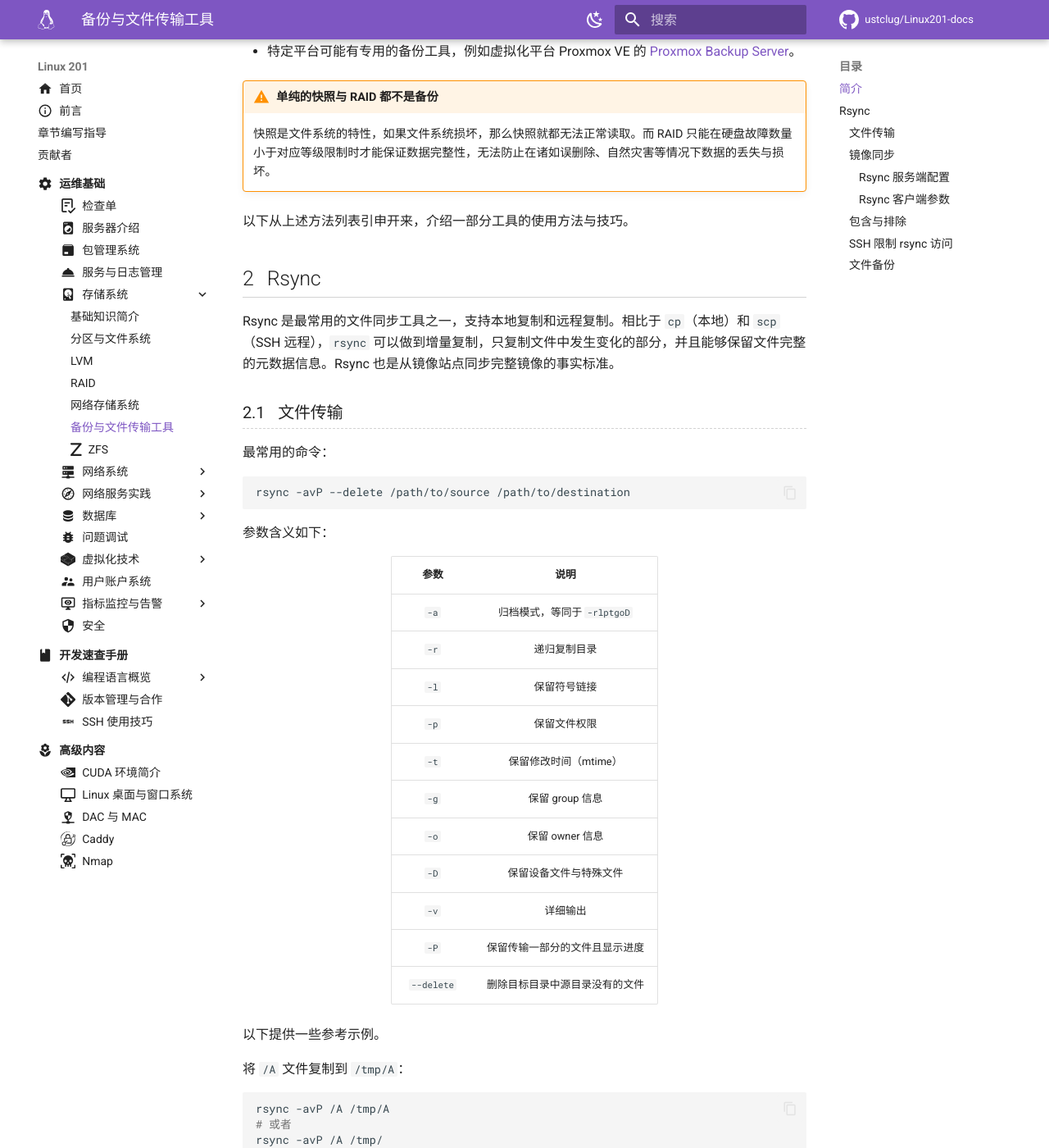
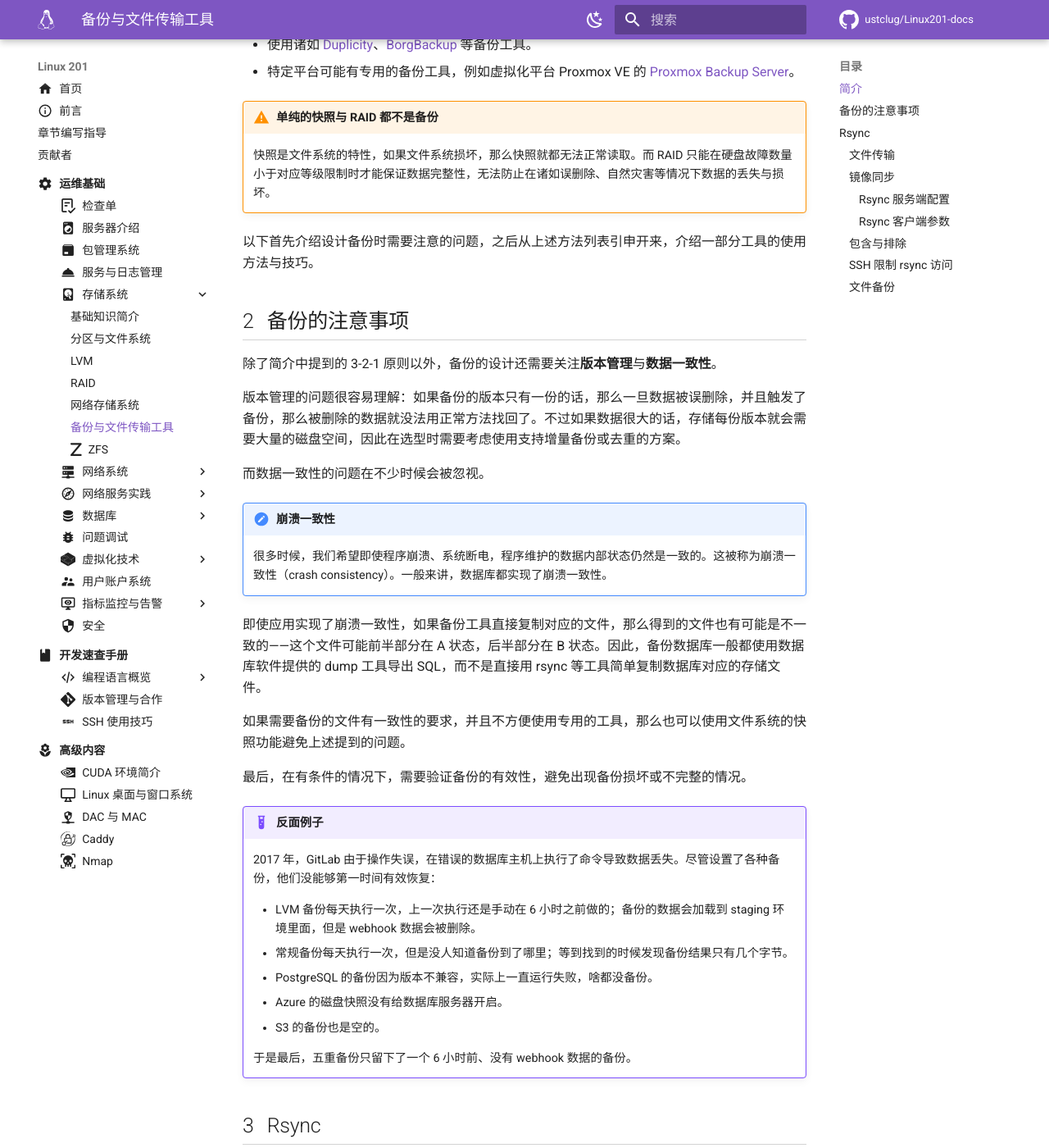
Before and after one commit to ustclug/Linux201-docs, an MkDocs documentation site: the page built from docs/ops/storage/backup.md, in a window 1280 px wide and 1400 px high, scrolled down 761 px. Shown: the whole window at 82% size. Built offline with MkDocs 1.6.1 and Material for MkDocs 9.7.7, drawn with Linux system fonts in a browser that asks for light colours; comment, search, counter and statistics services are not loaded; some of the changed text lies outside the part shown.

Commit message:
ops/storage: Backup considerations

```diff
--- a/docs/ops/storage/backup.md
+++ b/docs/ops/storage/backup.md
@@ -15,7 +15,7 @@
 - 使用 `tar` 归档数据目录。
 - 使用 `rsync` 同步数据目录。
 - 使用数据库的 dump 工具（例如 `mysqldump`）备份数据库。
-- 使用 [Btrfs](./filesystem.md#btrfs-snapshot) 或 [ZFS](./zfs.md#snapshot) 的快照与 send/receive 功能。
+- 使用 [Btrfs](./filesystem.md#btrfs-snapshot)、[ZFS](./zfs.md#snapshot) 或 LVM 提供的快照功能。Btrfs 与 ZFS 提供了 send/receive 功能以便网络传输。
 - 使用 `rclone` 同步到云存储（例如 OneDrive、S3 对象存储等）。
 - 使用诸如 [Duplicity](https://duplicity.gitlab.io/)、[BorgBackup](https://www.borgbackup.org/) 等备份工具。
 - 特定平台可能有专用的备份工具，例如虚拟化平台 Proxmox VE 的 [Proxmox Backup Server](https://proxmox.com/en/products/proxmox-backup-server/overview)。
@@ -24,7 +24,37 @@
 
     快照是文件系统的特性，如果文件系统损坏，那么快照就都无法正常读取。而 RAID 只能在硬盘故障数量小于对应等级限制时才能保证数据完整性，无法防止在诸如误删除、自然灾害等情况下数据的丢失与损坏。
 
-以下从上述方法列表引申开来，介绍一部分工具的使用方法与技巧。
+以下首先介绍设计备份时需要注意的问题，之后从上述方法列表引申开来，介绍一部分工具的使用方法与技巧。
+
+## 备份的注意事项 {#backup-considerations}
+
+除了简介中提到的 3-2-1 原则以外，备份的设计还需要关注**版本管理**与**数据一致性**。
+
+版本管理的问题很容易理解：如果备份的版本只有一份的话，那么一旦数据被误删除，并且触发了备份，那么被删除的数据就没法用正常方法找回了。不过如果数据很大的话，存储每份版本就会需要大量的磁盘空间，因此在选型时需要考虑使用支持增量备份或去重的方案。
+
+而数据一致性的问题在不少时候会被忽视。
+
+!!! note "崩溃一致性"
+
+    很多时候，我们希望即使程序崩溃、系统断电，程序维护的数据内部状态仍然是一致的。这被称为崩溃一致性（crash consistency）。一般来讲，数据库都实现了崩溃一致性。
+
+即使应用实现了崩溃一致性，如果备份工具直接复制对应的文件，那么得到的文件也有可能是不一致的——这个文件可能前半部分在 A 状态，后半部分在 B 状态。因此，备份数据库一般都使用数据库软件提供的 dump 工具导出 SQL，而不是直接用 rsync 等工具简单复制数据库对应的存储文件。
+
+如果需要备份的文件有一致性的要求，并且不方便使用专用的工具，那么也可以使用文件系统的快照功能避免上述提到的问题。
+
+最后，在有条件的情况下，需要验证备份的有效性，避免出现备份损坏或不完整的情况。
+
+!!! example "反面例子"
+
+    2017 年，GitLab 由于操作失误，在错误的数据库主机上执行了命令导致数据丢失。尽管设置了各种备份，他们没能够第一时间有效恢复：
+
+    - LVM 备份每天执行一次，上一次执行还是手动在 6 小时之前做的；备份的数据会加载到 staging 环境里面，但是 webhook 数据会被删除。
+    - 常规备份每天执行一次，但是没人知道备份到了哪里；等到找到的时候发现备份结果只有几个字节。
+    - PostgreSQL 的备份因为版本不兼容，实际上一直运行失败，啥都没备份。
+    - Azure 的磁盘快照没有给数据库服务器开启。
+    - S3 的备份也是空的。
+
+    于是最后，五重备份只留下了一个 6 小时前、没有 webhook 数据的备份。
 
 ## Rsync
 
```
